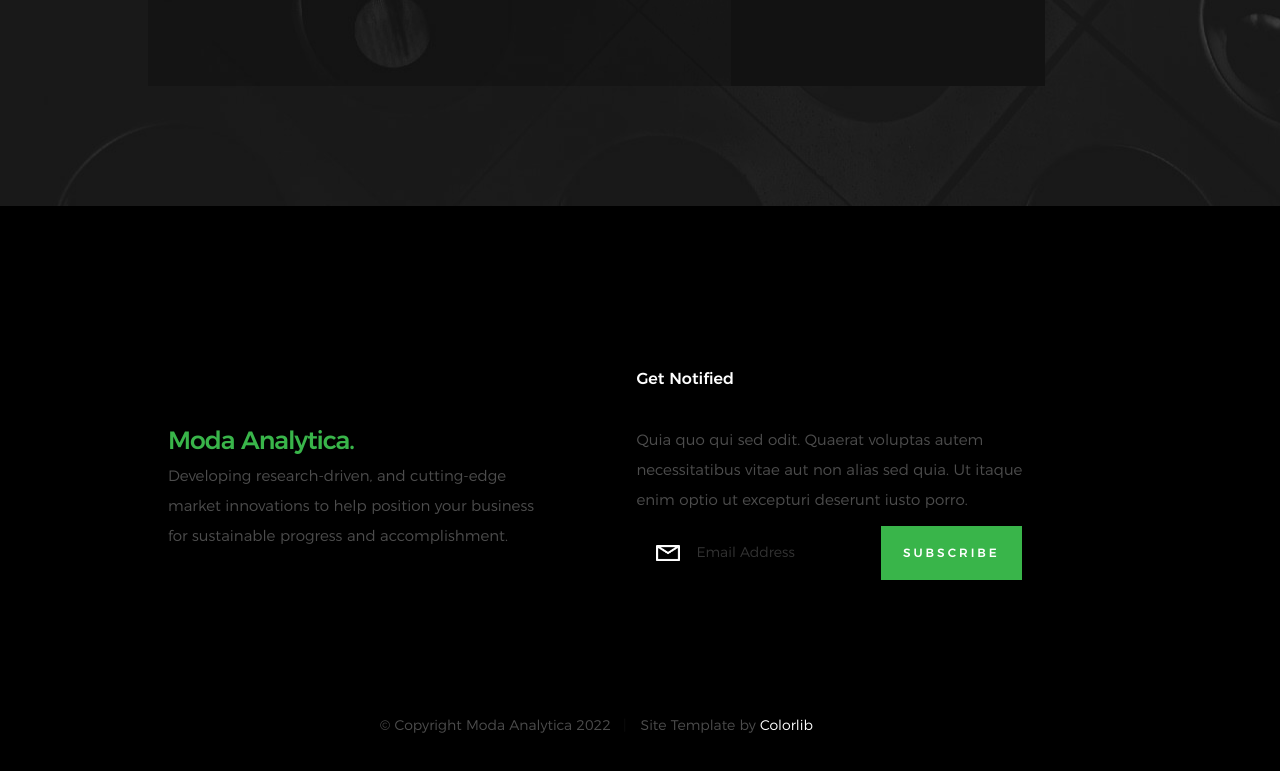
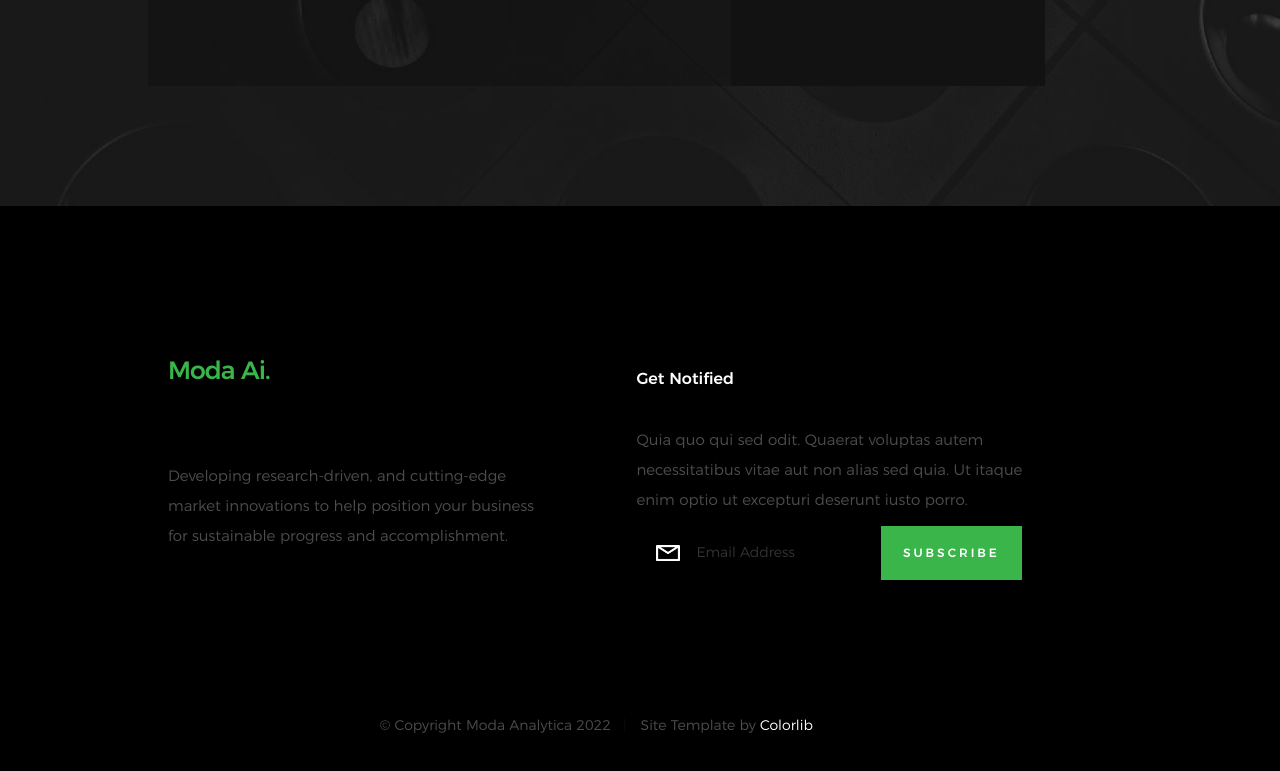
Before and after one commit to fioyedemola1/Corp_website, a plain HTML site: page index.html in a window 1280 px wide. Shown: the part 7657-8428 px from the top of the page. Drawn offline with nearby package versions, Linux system fonts and the light colour scheme; files whose address does not match are found by name.

Commit message:
footer changes

```diff
--- a/css/main.css
+++ b/css/main.css
@@ -3518,6 +3518,8 @@ footer .row {
 }
 .footer-intro {
   color: #39b54a;
+  position: relative;
+  top: -70px;
 }
 .footer-subscribe #mc-form input[type="email"] {
   width: 100%;
--- a/index.html
+++ b/index.html
@@ -1163,7 +1163,7 @@
           <div class="footer-logo">
 
           </div>
-          <h1 class="footer-intro">Moda Analytica.</h1>
+          <h1 class="footer-intro">Moda Ai.</h1>
           Developing research-driven, and cutting-edge market innovations to help position your business for sustainable progress and accomplishment.
 
         </div>
```
